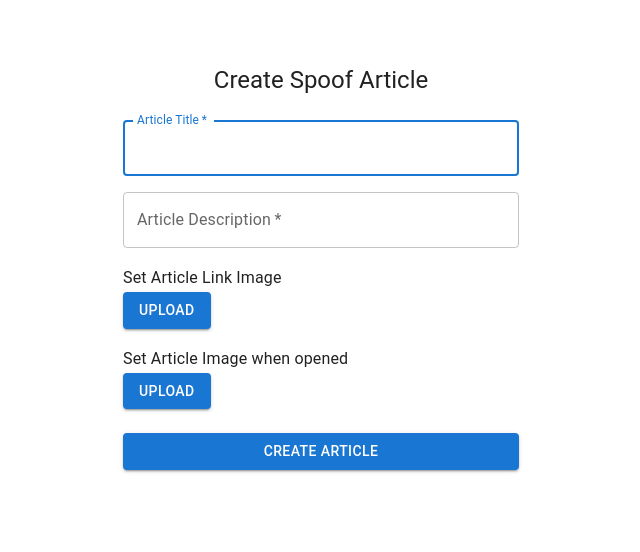
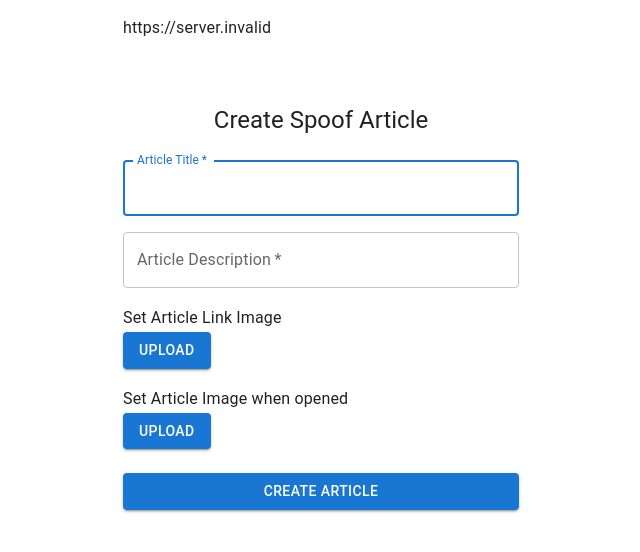
Before and after one commit to greysonevins/frontend-next, a Next.js app: page / in a window 1280 px wide. Shown: the top 552 px of the page, without its empty margins (319-959 px from the left). Built offline with nearby package versions, Linux system fonts and the light colour scheme; no server answers.

Commit message:
Updating to fix

```diff
--- a/pages/components/ArticleForm.tsx
+++ b/components/ArticleForm.tsx
@@ -4,16 +4,15 @@ import {
   Container,
   createTheme,
   CssBaseline,
-  FormControlLabel,
   Grid,
   TextField,
   ThemeProvider,
   Typography,
 } from '@mui/material';
 import React, { useMemo, useState } from 'react';
-import { Data } from '../api/articles/[id]';
+import { Data } from '../pages/api/articles/[id]';
 import { UploadImage } from './UploadImage';
-const API = process.env.API || '';
+const API = process.env.REACT_APP_API || '';
 
 const theme = createTheme();
 export const ArticleForm = () => {
@@ -47,12 +46,14 @@ export const ArticleForm = () => {
     [newArticle?.imagePage, newArticle?.imageHeadline]
   );
   console.log({ newArticle, isValidForm });
+  console.log({ API });
   return (
     <React.Fragment>
-      {API}
       <ThemeProvider theme={theme}>
         <Container component="main" maxWidth="xs">
           <CssBaseline />
+          <p>{API}</p>
+
           <Box
             sx={{
               marginTop: 8,
--- a/pages/components/UploadImage.tsx
+++ b/components/UploadImage.tsx
@@ -11,9 +11,7 @@ import {
   Grid,
 } from '@mui/material';
 import { useGetImage } from '../hooks/useGetImages';
-import { Data } from '../api/articles/[id]';
-import EXIF from 'exif-js';
-import { getBase64Strings } from 'exif-rotate-js/lib';
+import { Data } from '../pages/api/articles/[id]';
 
 export const UploadImage = ({
   setData,
--- a/next.config.js
+++ b/next.config.js
@@ -3,6 +3,6 @@ require('dotenv').config();
 module.exports = {
   reactStrictMode: true,
   env: {
-    API: process.env.API,
+    REACT_APP_API: process.env.REACT_APP_API,
   },
 };
--- a/pages/api/articles/[id].ts
+++ b/pages/api/articles/[id].ts
@@ -9,7 +9,7 @@ export type Data = {
   description?: string;
 };
 
-const API = process.env.API || '';
+const API = process.env.REACT_APP_API || '';
 
 export default function handler(
   req: NextApiRequest,
--- a/pages/articles/[id].tsx
+++ b/pages/articles/[id].tsx
@@ -1,6 +1,6 @@
 import axios, { AxiosError } from 'axios';
 import Error from 'next/error';
-import type { GetServerSideProps, GetStaticProps, NextPage } from 'next';
+import type { GetStaticProps } from 'next';
 import Head from 'next/head';
 import { useRouter } from 'next/router';
 import { Data } from '../api/articles/[id]';
@@ -43,7 +43,7 @@ const Article: React.FC<ArticleProps> = ({ article, errorCode }) => {
   );
 };
 
-const API = process.env.API || '';
+const API = process.env.REACT_APP_API || '';
 
 export const getStaticProps: GetStaticProps<ArticleProps> = async (context) => {
   console.log({ context });
--- a/pages/index.tsx
+++ b/pages/index.tsx
@@ -1,6 +1,6 @@
 import type { NextPage } from 'next';
 import Head from 'next/head';
-import { ArticleForm } from './components/ArticleForm';
+import { ArticleForm } from '../components/ArticleForm';
 
 const Home: NextPage = () => {
   return (
```
Also changed, not shown: components/Field.tsx (renamed from pages/components/Field.tsx), hooks/useGetImages.ts (renamed from pages/hooks/useGetImages.ts).
